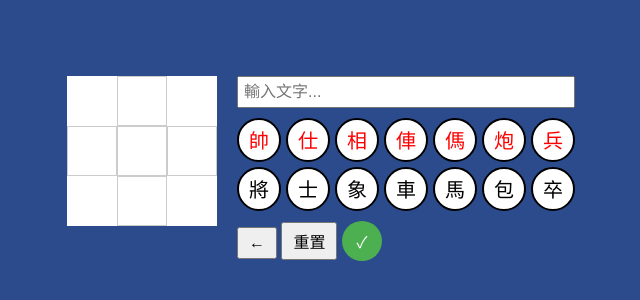
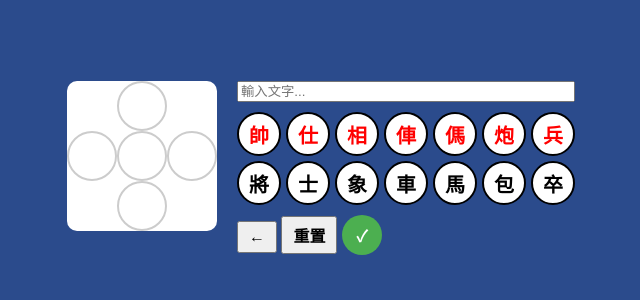
Before and after one commit to DennisPai/chinesechessdivination_singlequestion, a plain HTML site: page index.html in a window 1280 px wide. Shown: the part 232-532 px from the top of the page, without its empty margins (319-959 px from the left). Drawn offline with Linux system fonts and the light colour scheme.

Commit message:
Update styles.css
Update styles.css

```diff
--- a/styles.css
+++ b/styles.css
@@ -20,17 +20,27 @@ body {
     display: grid;
     grid-template-columns: repeat(3, 1fr);
     grid-template-rows: repeat(3, 1fr);
+    border-radius: 10px;
+    overflow: hidden;
 }
 
 .selection-slot {
-    border: 1px solid #ccc;
     display: flex;
     justify-content: center;
     align-items: center;
     font-size: 24px;
+    font-weight: bold;
 }
 
-/* 修改這裡：指定每個位置的網格區域 */
+/* 修改這裡：指定每個位置的網格區域，並設置為圓形 */
+#slot-1, #slot-2, #slot-3, #slot-4, #slot-5 {
+    width: 46px;
+    height: 46px;
+    border-radius: 50%;
+    border: 2px solid #ccc;
+    margin: auto;
+}
+
 #slot-1 { grid-area: 2 / 2 / 3 / 3; } /* 中央 */
 #slot-2 { grid-area: 2 / 1 / 3 / 2; } /* 左 */
 #slot-3 { grid-area: 2 / 3 / 3 / 4; } /* 右 */
@@ -41,11 +51,6 @@ body {
     display: flex;
     flex-direction: column;
     gap: 10px;
-}
-
-.text-input {
-    padding: 5px;
-    font-size: 16px;
 }
 
 .chess-board {
@@ -63,6 +68,7 @@ body {
     justify-content: center;
     align-items: center;
     font-size: 20px;
+    font-weight: bold;
     cursor: pointer;
     background-color: white;
 }
@@ -73,6 +79,7 @@ body {
 .button {
     padding: 5px 10px;
     font-size: 16px;
+    font-weight: bold;
     cursor: pointer;
 }
 
```
